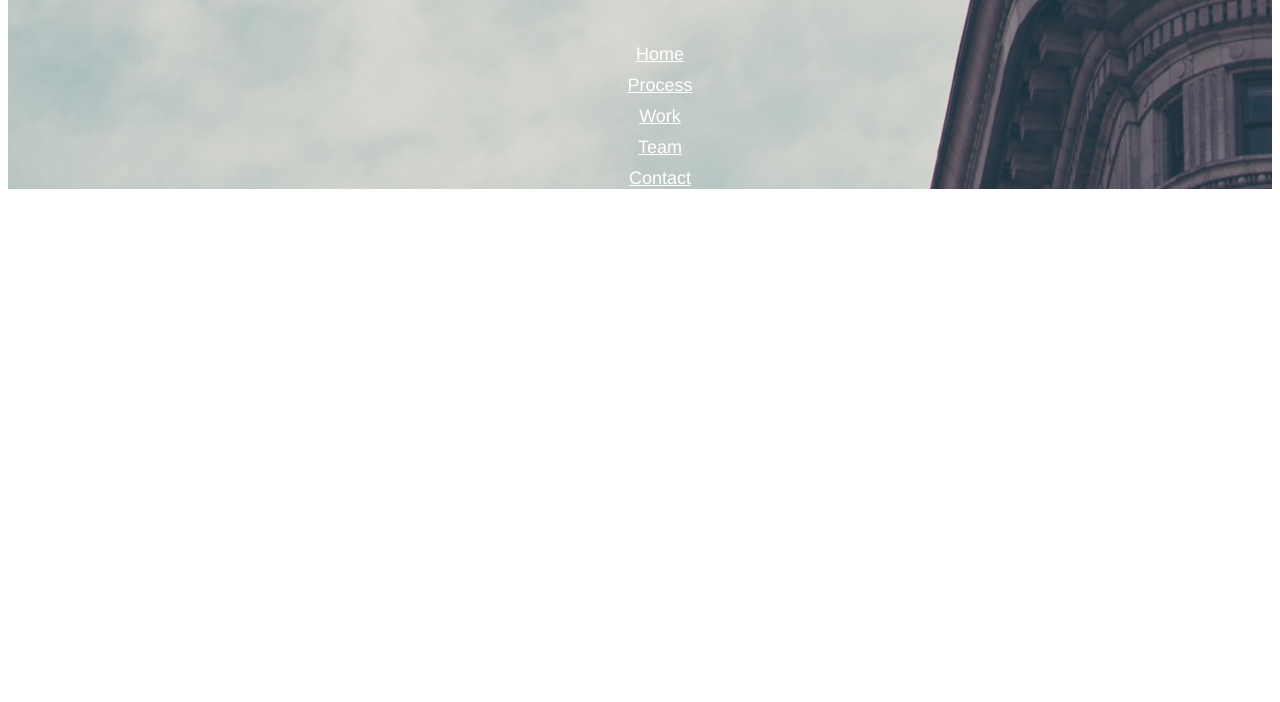
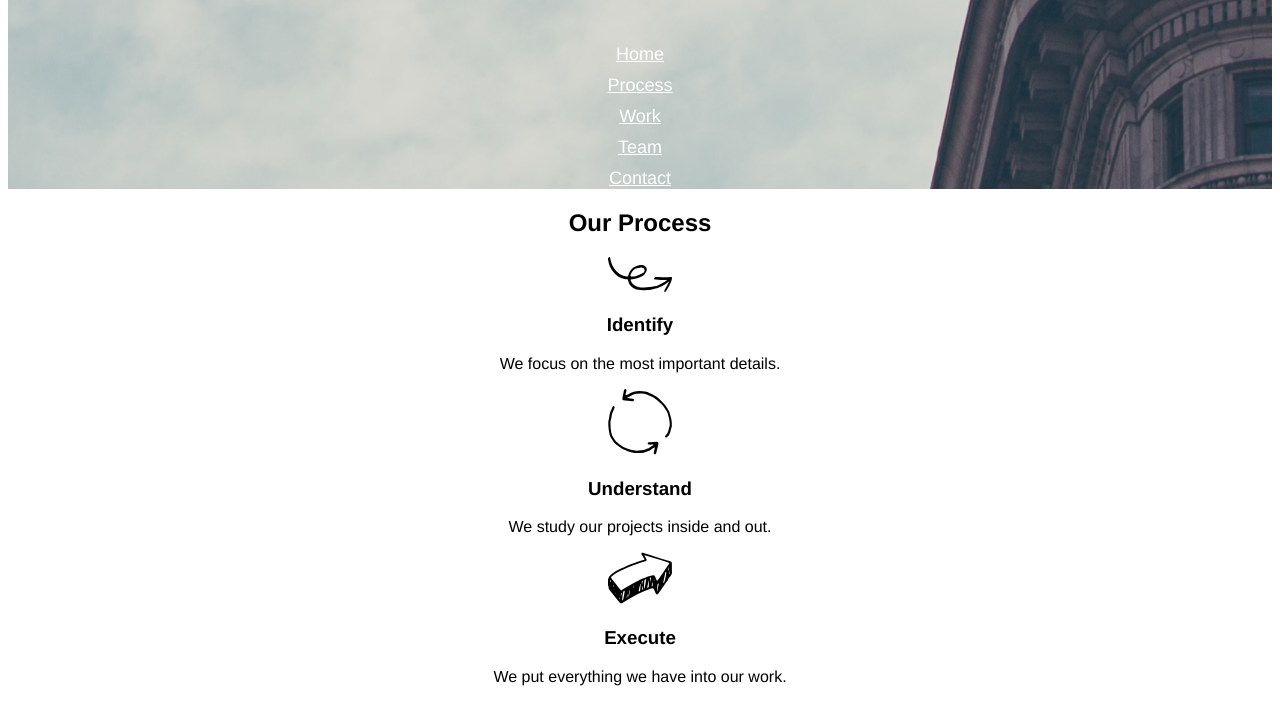
Before and after one commit to Shayzangi/broadway, a plain HTML site: page index.html in a window 1280 px wide. Shown: the part 130-832 px from the top of the page. Before the commit the page ends 800 px from the top, so only its background shows below. Drawn offline with Linux system fonts and the light colour scheme.

Commit message:
with middle section

```diff
--- a/index.html
+++ b/index.html
@@ -16,11 +16,23 @@
         <li><a href="#top">Team</a></li>
         <li><a href="#top">Contact</a></li>
       </ul>
-
     </div>
 
   <!-- this is the midlle of page about the portfolio -->
     <div>
+      <h2>Our Process</h2>
+      <img src="resources\images\identify.svg" />
+      <h3>Identify</h3>
+      <p>We focus on the most important details.</p>
+
+      <img src="resources\images\understand.svg" />
+      <h3>Understand</h3>
+      <p>We study our projects inside and out.</p>
+
+      <img src="resources\images\execute.svg" />
+      <h3>Execute</h3>
+      <p>We put everything we have into our work.</p>
+
     </div>
 
   <!-- this is the footer -->
--- a/resources/style.css
+++ b/resources/style.css
@@ -6,11 +6,16 @@ ul{
   list-style-type: none;
   font-size: 18px;
   color: white;
+  padding-left: 0px;
 }
 h1{
   font-size: 70px;
   font-weight: bold;
   color: white;
+}
+h2{
+  font-size: 32;
+  font-weight:bold;
 }
 .background {
   background-image: url("../resources/images/bck.png");
```
